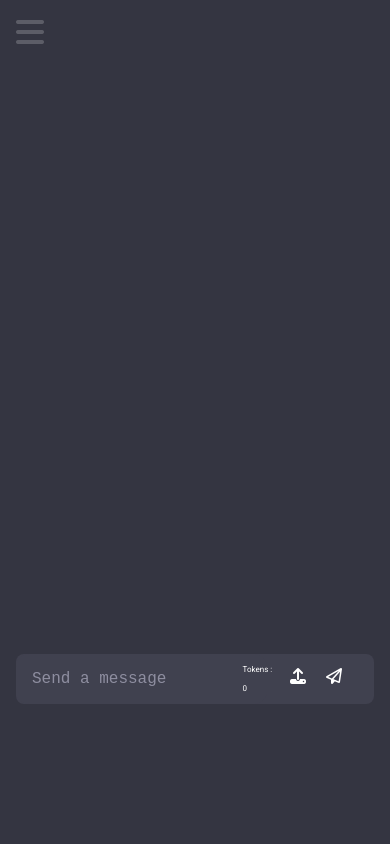
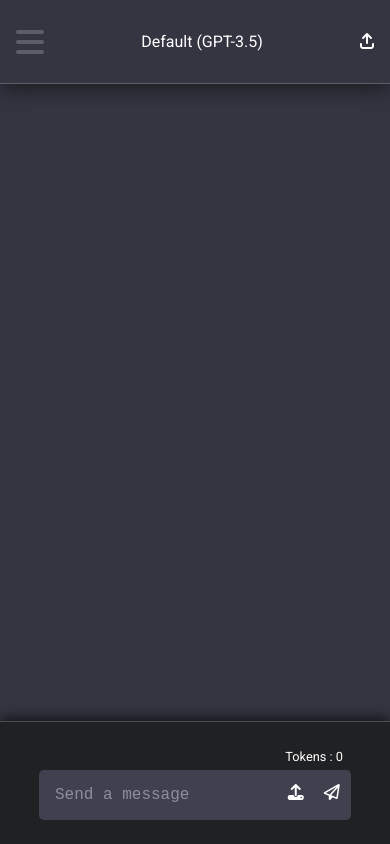
Before and after one commit to kkstar34/TestYellowSysChatBot, a React (Create React App) app in the folder front/: page / in a window 390 px wide. Built offline with nearby package versions, Linux system fonts and the light colour scheme.

Commit message:
improve design

```diff
--- a/front/src/App.css
+++ b/front/src/App.css
@@ -1,16 +1,17 @@
 
 :root{
-  --sidebar-bg-color :#202123;
-  --chat-box-bg-color : #343541;
-  --light-withe : rgba(255, 255, 255, 0.2);
+  --sidebar-bg-dark-color :#202123;
+  --chat-box-bg-dark-color : #343541;
+  --light--dark-withe :rgba(255, 255, 255, 0.2);
   --history-color : #8E8EA0;
   --input-color :#40414F;
   --icon-send-color :rgb(25, 195, 125);
+
 }
 
 
 .app{
-  background-color: var(--chat-box-bg-color);
+  background-color: var(--chat-box-bg-dark-color);
 }
 
 ::-webkit-scrollbar {
@@ -20,7 +21,7 @@
 
 /* Track */
 ::-webkit-scrollbar-track {
-  background: var(--sidebar-bg-color);
+  background: var(--sidebar-bg-dark-color);
 }
 
 /* Handle */
@@ -41,8 +42,8 @@
 }
 
 .aside{
-  width: 400px;
-  background-color: #202123;
+  width: 260px;
+  background-color: var(--sidebar-bg-dark-color);
   padding: 1rem;
   transition:  ease-in-out 0.3s;
   height: 100%;
@@ -70,26 +71,30 @@
 }
 
 .chat-box{
-  width: 100%;
+  width: calc(100% - 260px);
   background-color: #343541;
   display: flex ;
   flex-direction: column ;
-  justify-content: space-between;
+  transition: ease-in-out 0.5s;
+  /* justify-content: space-between; */
+  /* padding: 1rem 13%; */
+  overflow-y: scroll;
 }
 
 .new-chat{
-  border-radius: 0.5rem;
+  border-radius: 0.4rem;
   display: flex;
   border: 1px solid rgba(255, 255, 255, 0.2);
-  padding: 1rem;
+  padding: 0.5rem;
   color: white;
   width: 75%;
   cursor: pointer;
   font-size: 1rem;
+  align-items: center;
 }
 
 .new-chat-small {
-  border-radius: 0.5rem;
+  border-radius: 0.4rem;
   display: flex;
   border: 1px solid rgba(255, 255, 255, 0.2);
   padding: 0.8rem;
@@ -115,7 +120,7 @@
 }
 .close-sidebar-icon{
   width: 20%;
-  border-radius: 0.5rem;
+  border-radius: 0.4rem;
   display: flex;
   border: 1px solid rgba(255, 255, 255, 0.2);
   padding: 1rem;
@@ -137,6 +142,9 @@
   cursor: pointer;
   font-size: 1rem;
   opacity: 1;
+}
+.icon-xmark{
+  color: white;
 }
 
 .open-sidebar-icon{
@@ -241,9 +249,7 @@
 
 
 
-.chat-box{
-  padding: 1rem 15%;
-}
+
 
 .input-text{
   background-color: var(--input-color );
@@ -273,7 +279,7 @@
 
 
 .textarea-container{
-  border-radius: 0.8rem;
+  border-radius: 0.4rem;
   background-color: var(--input-color);
   position: relative;
   width: 100%;
@@ -340,28 +346,64 @@ label i{
 }
 
 .chat-content{
-  height:70%;
+  height:75%;
+  padding: 0 18%;
   overflow-y: scroll;
-  padding: 0 1rem;
-}
-
-.chat-footer{
-  display: flex;
-  align-items: center;
+  transition: ease-in-out 0.3;
 
 }
 
+.bot-response{
+  background-color: rgba(68,70,84,1);
+}
+
+
+.chat-footer{
+  position: fixed;
+  width: calc(100% - 260px);
+  bottom: 0rem;
+  padding: 2rem 18%;
+  background-color:#343541;
+  transition: ease-in-out 0.5s;
+  border-top: 1px solid var(--light--dark-withe);
+  box-shadow: 0 -5px 10px rgba(0,0,0,0.5);
+}
+
+.chat-box-w-full .chat-footer{
+  width: 100%;
+}
+
+.textarea-box{
+  display: flex;
+  justify-content: center;
+  flex-direction: column;
+  align-items: end;
+  /* padding-right: 2rem;
+  padding-left: 2rem; */
+}
+
 .icon-bars{
-  color: var(--light-withe);
+  color: var(--light--dark-withe);
   font-size: 2rem;
   cursor: pointer;
   display: none;
+}
+
+.download{
+  text-decoration: underline;
+  color : rgba(41,100,170,1);
+  cursor: pointer;
+}
+
+.download:hover{
+  color : rgba(98,154,221,1)
 }
 
 
 .response-row{
   margin-top: 1rem;
   display : flex;
+
 
   /* align-items: center; */
   /* position: relative; */
@@ -383,11 +425,33 @@ label i{
   width: 95%;
   word-wrap: break-word;
   margin-left: 0.8rem;
+  transition: ease-in-out 0.5s;
 
 }
 
 .chat-row{
   margin-bottom: 5rem;
+}
+
+.chat-header{
+  height: 10%;
+  position: sticky;
+  display: flex;
+  align-items: center;
+  justify-content: space-between;
+  padding: 1rem;
+  border-bottom: 1px solid var(--light--dark-withe);
+  transition: ease-in-out 0.3s;
+  box-shadow: 0 5px 20px rgba(0,0,0,0.5);
+}
+
+.model-box{
+  color : white;
+}
+
+
+.tokens-container-small{
+  display: none;
 }
 
 @media screen and ((min-width: 768px) and (max-width: 1024px)){
@@ -478,13 +542,23 @@ label i{
     right: 2rem;
   }
 
-  .container{
-    height: calc(100vh - 100px);
-    overflow: hidden;
+  .chat-content{
+    height: 75%;
+    padding : 0 0.5rem;
   }
 
+  .container{
+    height: 100svh;
+
+  }
+
+  .chat-footer{
+    padding : 0.5rem 10% !important;
+  }
+
+
   .aside{
-    height: calc(100vh - 100px);
+    height: 100svh;
   }
 }
 
@@ -497,15 +571,46 @@ label i{
 
   }
 
+  .open-sidebar-icon{
+
+    display: none;
+  }
+  .response-row{
+
+    padding-right: 1.2rem;
+
+    /* align-items: center; */
+    /* position: relative; */
+  }
+
+  .chat-content{
+    height: 75%;
+    padding : 0 0.5rem;
+  }
+
+  .tokens-container{
+    display: none;
+  }
+  .tokens-container-small{
+    display: block;
+    margin-right: 0.5rem;
+    margin-bottom: 0.3rem;
+  }
+
+  .tokens-small{
+    color: white;
+    font-size: 0.8rem
+  }
+
   .aside{
-    height: calc(100vh - 100px);
+    height: 100svh;
   }
   .container{
-    height: calc(100vh - 100px);
-    overflow: hidden;
+    height: 100svh;
   }
   .chat-box{
-    padding: 1rem 1rem 2.5rem 1rem;
+    width: 100%;
+
   }
 
   .input-text{
@@ -514,7 +619,7 @@ label i{
     font-size:16px;
     resize: none;
     overflow: hidden;
-    width: 70%;
+    width: 80%;
   }
 
   .icon-send{
@@ -526,8 +631,8 @@ label i{
 
   .button-group{
     bottom: 0.5rem;
-    width: 30%;
-    right: 1.5rem;
+    width: 20%;
+    right: 0.2rem;
   }
 
   .button-group i{
@@ -535,6 +640,14 @@ label i{
   }
 
 
+
+  .chat-footer{
+    position: fixed;
+    width: 100%;
+    bottom: 0rem;
+    padding: 1.5rem 10%;
+    background-color: var(--sidebar-bg-dark-color);
+  }
 
 
 
@@ -550,10 +663,32 @@ label i{
   }
 
   .textarea-container {
-    border-radius: 0.5rem;
+    border-radius: 0.3rem;
   }
 
   .response-text{
     margin-left: 1.5rem;
   }
 }
+
+/* mode clair */
+
+
+
+
+.app.clear .chat-box{
+  background-color: white;
+}
+.app.clear .chat-footer{
+  background-color: white;
+}
+
+.app.clear .response-text{
+  color: black;
+}
+.app.clear .model-box{
+  color: black;
+}
+.app.clear .icon-bars{
+  color: black !important;
+}
--- a/front/src/App.jsx
+++ b/front/src/App.jsx
@@ -3,14 +3,19 @@ import './App.css';
 import ChatBox from './components/ChatBox';
 import Sidebar from './components/Sidebar';
 import SidebarSmallScreen from './components/SidebarSmallScreen';
+import { useTheme } from './context/ThemeContext';
 
 
 function App() {
+
+  const { theme } = useTheme();
+
+
   return (
-    <div className="app">
+    <div className={`app ${theme}`}>
       <div className="container">
-        <SidebarSmallScreen/>
-        <Sidebar/>
+        <SidebarSmallScreen />
+        <Sidebar />
         <ChatBox/>
       </div>
     </div>
--- a/front/src/components/AutoResizableTextArea.jsx
+++ b/front/src/components/AutoResizableTextArea.jsx
@@ -59,7 +59,7 @@ function AutoResizableTextarea() {
 
     const fileExtension = selectedFile.name.split('.').pop().toLowerCase();
 
-    if (fileExtension == 'xlsx' || fileExtension=="cvs") {
+    if (fileExtension === 'xlsx' || fileExtension === "cvs") {
 
     const formData = new FormData();
     formData.append("excelFile", selectedFile);
@@ -78,7 +78,15 @@ function AutoResizableTextarea() {
   };
 
   return (
+    <>
+        <div className="tokens-container-small">
+        <span className="tokens-small">
+        {`Tokens : ${nbTokens}`}
+        </span>
+    </div>
     <div className="textarea-container">
+
+
       <textarea
         className="input-text"
         placeholder="Send a message"
@@ -91,7 +99,7 @@ function AutoResizableTextarea() {
 
       <div className="button-group">
 
-      <div className="input-file-container">
+      <div className="tokens-container">
           <span className="tokens">
            {`Tokens : ${nbTokens}`}
           </span>
@@ -127,6 +135,7 @@ function AutoResizableTextarea() {
         )}
       </div>
     </div>
+    </>
   );
 }
 
--- a/front/src/components/ChatBox.jsx
+++ b/front/src/components/ChatBox.jsx
@@ -62,7 +62,12 @@ function ChatBox() {
             style={{ color: "#ffffff" }}
           ></i>
         </div>
-        <div className="model-box"></div>
+        <div className="model-box">
+         <span>Default (GPT-3.5)</span>
+        </div>
+        <div className="model-box">
+         <span><i className="fa-solid fa-arrow-up-from-bracket"></i></span>
+        </div>
       </div>
 
       <div className="chat-content">
@@ -87,12 +92,13 @@ function ChatBox() {
                   <div className="response-text">
                     <p>
                       <TypingEffect
-                        text="La génération du fichier Excel a été effectuée avec succès.
-                        Vous pouvez télécharger le fichier à partir du lien suivant :"
+                        text={`La génération du fichier Excel a été effectuée avec succès.
+                        Vous pouvez télécharger le fichier à partir du lien suivant : <span id=download-${i} class="download">Télécharger <i className="fa-solid fa-download"></i></span>`}
                         speed={15}
                         downloadExcel = {downloadExcel}
                         filename = {elt.data}
                         delay = {elt.elapsedTime}
+                        id = {i}
                       />
                     </p>
 
@@ -105,8 +111,11 @@ function ChatBox() {
         })}
       </div>
 
+
       <div className="chat-footer">
-        <AutoResizableTextarea />
+        <div className="textarea-box">
+          <AutoResizableTextarea />
+        </div>
       </div>
     </div>
   );
--- /dev/null
+++ b/front/src/context/ThemeContext.jsx
@@ -0,0 +1,24 @@
+import { createContext, useContext, useState } from 'react';
+
+// Créez un contexte pour le thème
+const ThemeContext = createContext();
+
+// Créez un composant fournisseur pour le thème
+export const ThemeProvider = ({ children }) => {
+  const [theme, setTheme] = useState('dark'); // Par défaut, le thème est clair
+
+  const toggleTheme = () => {
+    setTheme(theme === 'dark' ? 'clear' : 'dark');
+  };
+
+  return (
+    <ThemeContext.Provider value={{ theme, toggleTheme }}>
+      {children}
+    </ThemeContext.Provider>
+  );
+};
+
+// Utilisez un hook personnalisé pour accéder au contexte du thème
+export const useTheme = () => {
+  return useContext(ThemeContext);
+};
--- a/front/src/index.css
+++ b/front/src/index.css
@@ -20,9 +20,9 @@ body{
     width: 65%;
     background-color: #202123;
     padding: 1rem;
-    transition:  ease-in-out 0.3s;
-    height: calc(100vh - 100px);
-    box-shadow: 200px 0px 10px rgba(255, 255, 255, 0.2);
+    transition:  linear 0.5s;
+    height: 100svh;
+   box-shadow: 200px 0px 10px rgba(255, 255, 255, 0);
   }
 
 
@@ -30,6 +30,7 @@ body{
 
   .aside-small-show{
     left: 0;
+    box-shadow: 200px 0px 10px rgba(255, 255, 255, 0.2);
   }
 
 }
@@ -41,3 +42,16 @@ body{
   }
 
 }
+
+
+.aside-small.clear .icon-xmark{
+  color: black !important;
+
+}
+.aside-small.clear .close-small-sidebar-icon{
+  border: 1px solid black !important;
+}
+
+.aside-small.aside-small-show.clear {
+  box-shadow: 200px 0px 10px rgba(0, 0, 0, 0.7);
+}
--- a/front/src/index.js
+++ b/front/src/index.js
@@ -6,6 +6,7 @@ import reportWebVitals from './reportWebVitals';
 import rootReducer from './redux/slices';
 import { configureStore } from '@reduxjs/toolkit';
 import { Provider } from 'react-redux';
+import { ThemeProvider } from './context/ThemeContext';
 
 
 const store = configureStore({
@@ -16,7 +17,9 @@ root.render(
 
   <Provider store={store}>
     <React.StrictMode>
+    <ThemeProvider>
       <App />
+    </ThemeProvider>
     </React.StrictMode>
   </Provider>
 );
```
Also changed, not shown: front/src/components/Sidebar.jsx (+6 -5 lines), front/src/components/SidebarSmallScreen.jsx (+7 -7 lines), front/src/components/TypingEffect.jsx (+37 -7 lines), 11 other files (tests, documents, lock files or other folders).
